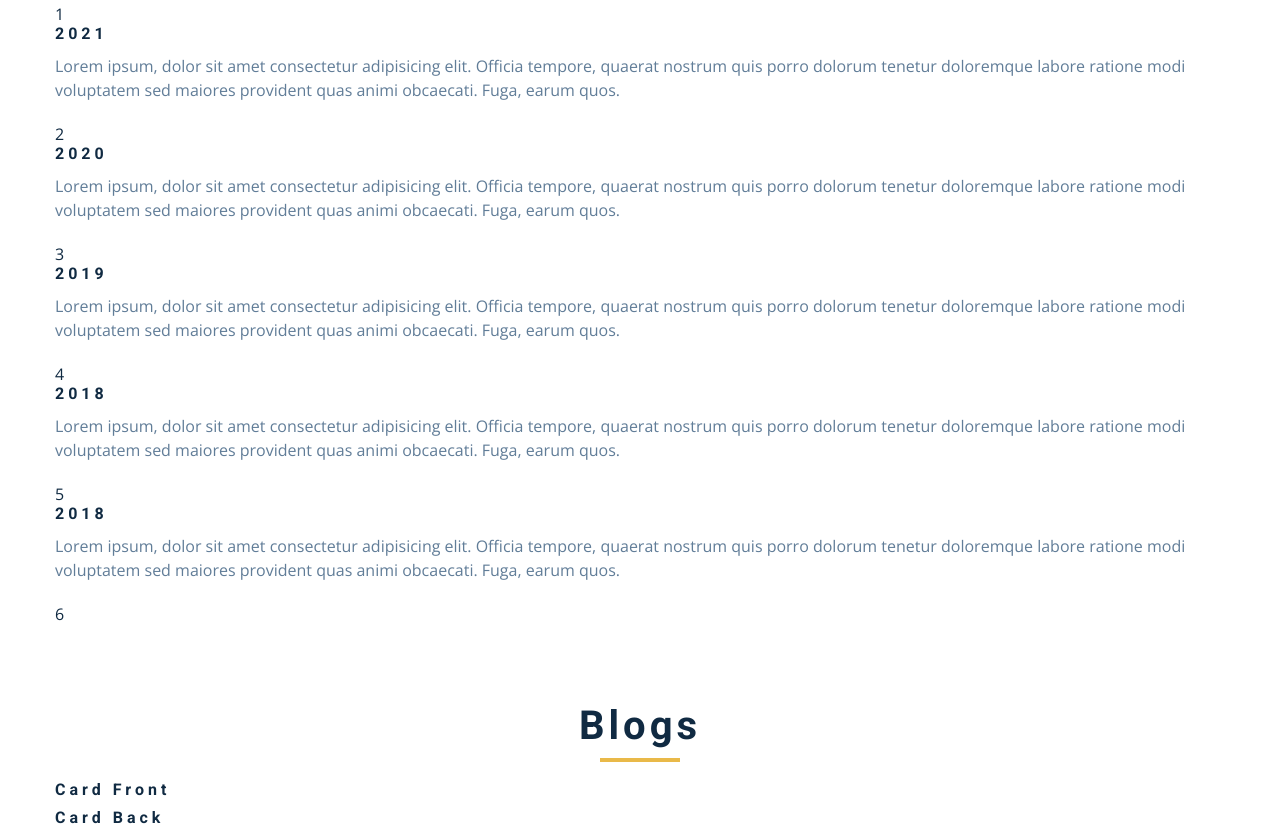
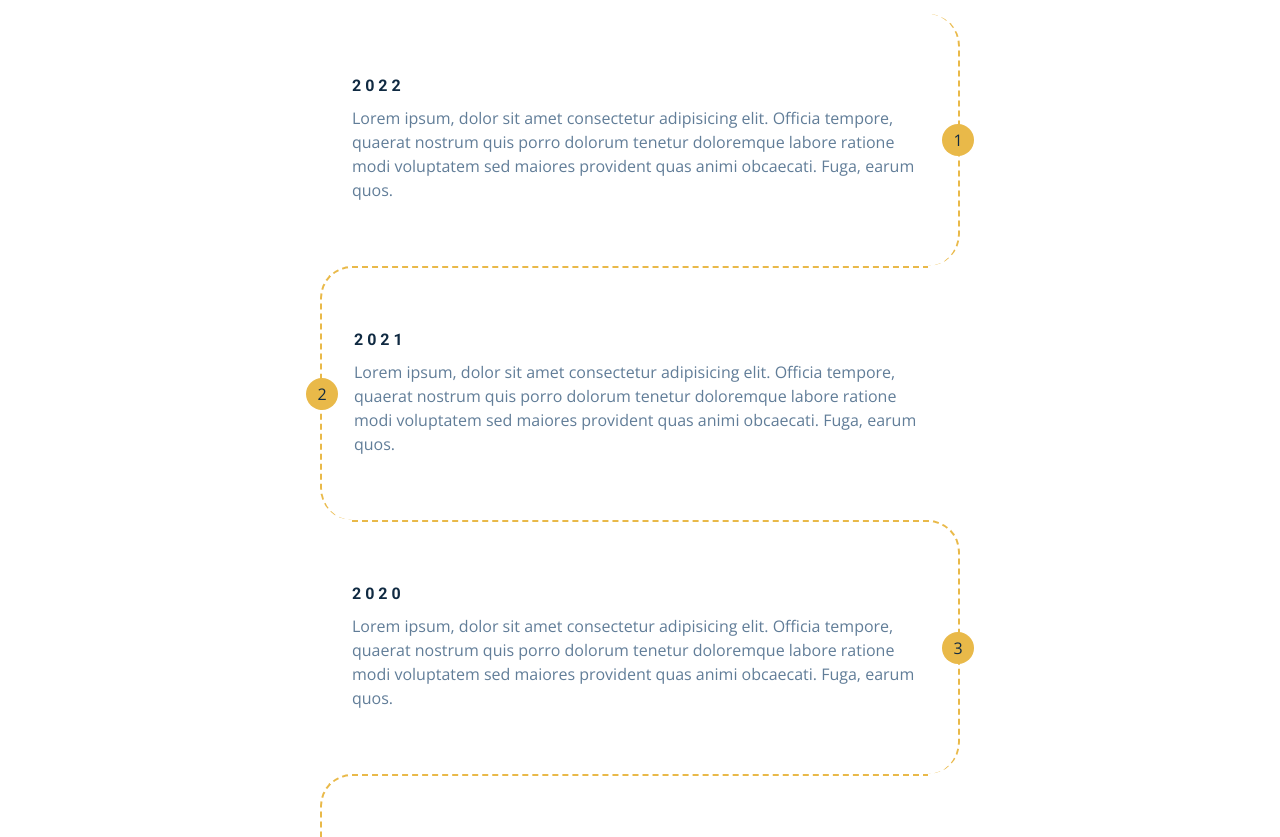
Before and after one commit to dmc4doxo/portfolio1, a plain HTML site: page index.html in a window 1280 px wide. Shown: the part 4461-5298 px from the top of the page. Drawn offline with nearby package versions, Linux system fonts and the light colour scheme.

Commit message:
Setup of rotating cards

```diff
--- a/css/styles.css
+++ b/css/styles.css
@@ -852,12 +852,116 @@ Skills
 Timeline
 ===============
 */
+.timeline {
+  background: var(--clr-white);
+  margin: 4rem 0;
+}
+.timeline-title {
+  margin-bottom: 4rem;
+}
+.timeline-center {
+  width: 80vw;
+  max-width: 40rem;
+}
+
+.timeline-item {
+  border-top: 2px dashed var(--clr-primary-5);
+  margin: 0;
+  padding: 4rem 2rem;
+  position: relative;
+}
+
+.timeline p {
+  margin-bottom: 0;
+}
+
+.timeline-item:nth-child(even) {
+  border-left: 2px dashed var(--clr-primary-5);
+  border-top-left-radius: 2rem;
+  border-bottom-left-radius: 2rem;
+  margin-right: 2rem;
+  padding-right: 0;
+}
+.timeline-item:nth-child(odd) {
+  border-right: 2px dashed var(--clr-primary-5);
+  border-top-right-radius: 2rem;
+  border-bottom-right-radius: 2rem;
+  margin-left: 2rem;
+  padding-left: 0;
+}
+.timeline-item:first-child {
+  border-top: 0;
+  /* border-top-right-radius: 0; */
+}
+.timeline-item:last-child {
+  /* border-bottom: 2px dashed var(--clr-primary-5); */
+  border-bottom-left-radius: 0;
+  /* border-top-right-radius: 0; */
+}
+
+.number {
+  position: absolute;
+  top: 50%;
+  transform: translate(-50%, -50%);
+  margin-bottom: 0;
+  width: 2rem;
+  height: 2rem;
+  background: var(--clr-primary-5);
+  border-radius: 50%;
+  display: grid;
+  place-items: center;
+  font-size: bold;
+}
+.timeline-item:nth-child(even) .number {
+  left: 0;
+}
+
+.timeline-item:nth-child(odd) .number {
+  right: 0;
+  transform: translate(50%, -50%);
+}
 
 /*
 ===============
 Blog
 ===============
 */
+.blog {
+  background: var(--clr-grey-10);
+}
+
+.card {
+  height: 27rem;
+  position: relative;
+  perspective: 1500px;
+  /* what? */
+}
+.card-side {
+  transition: all 2s linear;
+  backface-visibility: hidden;
+  position: absolute;
+  top: 0;
+  left: 0;
+  width: 100%;
+  height: 100%;
+}
+
+.card-front {
+  background: red;
+}
+
+.card-back {
+  background: green;
+  transform: rotateY(180deg);
+}
+
+.card:hover .card-front {
+  transform: rotateY(-180deg);
+}
+
+.card:hover .card-back {
+  transform: rotateY(0);
+}
 
 /*
 ===============
```
